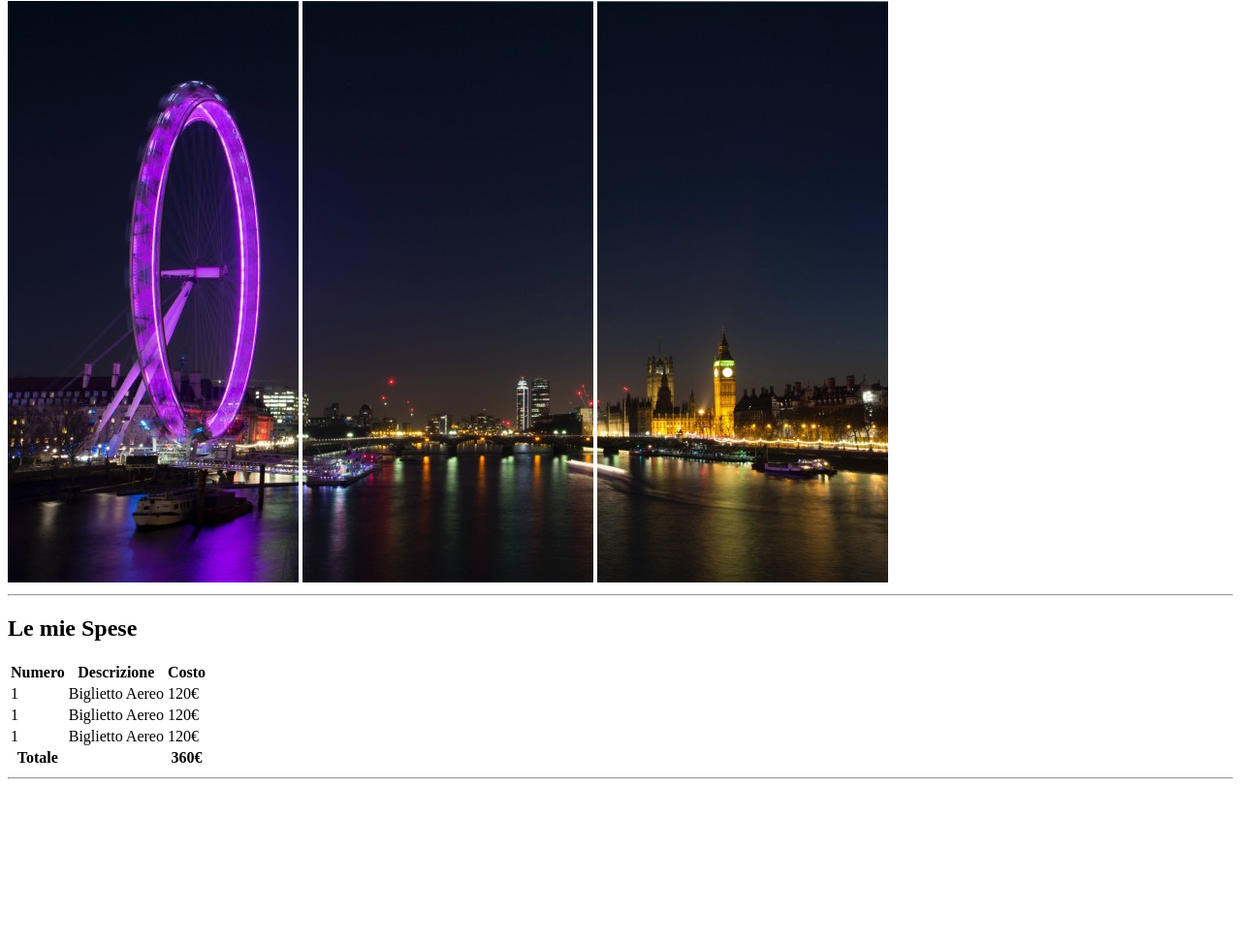
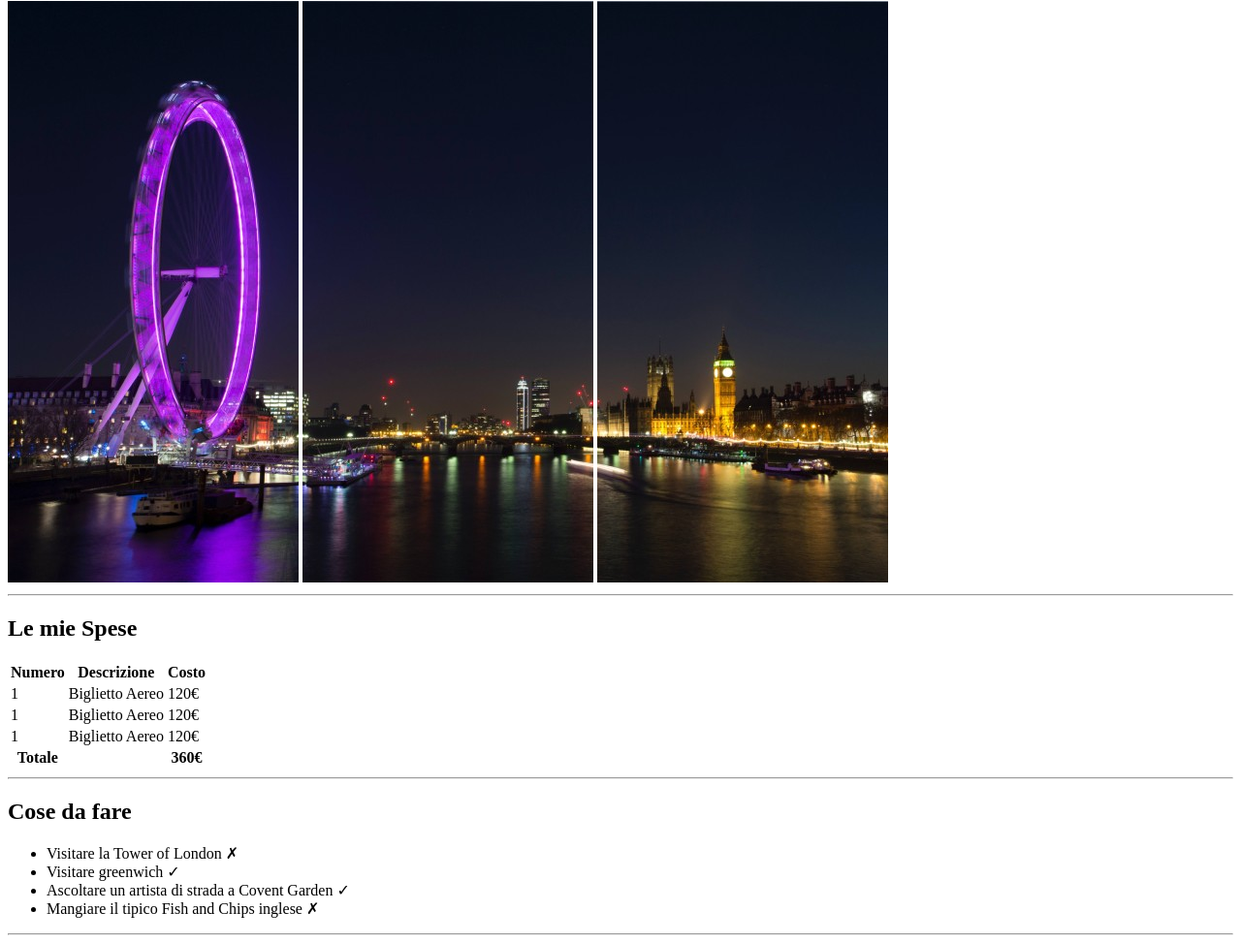
Before and after one commit to JacopoLombardi/html-london-trip, a plain HTML site: page index.html in a window 1280 px wide. Shown: the part 79-1052 px from the top of the page at 97% size. Before the commit the page ends 891 px from the top, so only its background shows below. Drawn offline with Linux system fonts and the light colour scheme.

Commit message:
[add] finished CosedaFare

```diff
--- a/index.html
+++ b/index.html
@@ -68,7 +68,22 @@
 
     <!-- fine tabella -->
 
-  <hr>
+    <hr>
+
+    <h2>Cose da fare</h2>
+
+    <ul>
+      <li>Visitare la Tower of London &cross;</li>
+      <li>Visitare greenwich &check;</li>
+      <li>Ascoltare un artista di strada a Covent Garden &check;</li>
+      <li>Mangiare il tipico Fish and Chips inglese &cross;</li>
+    </ul>
+
+    <hr>
+
+
+
+
 
 
 
```
